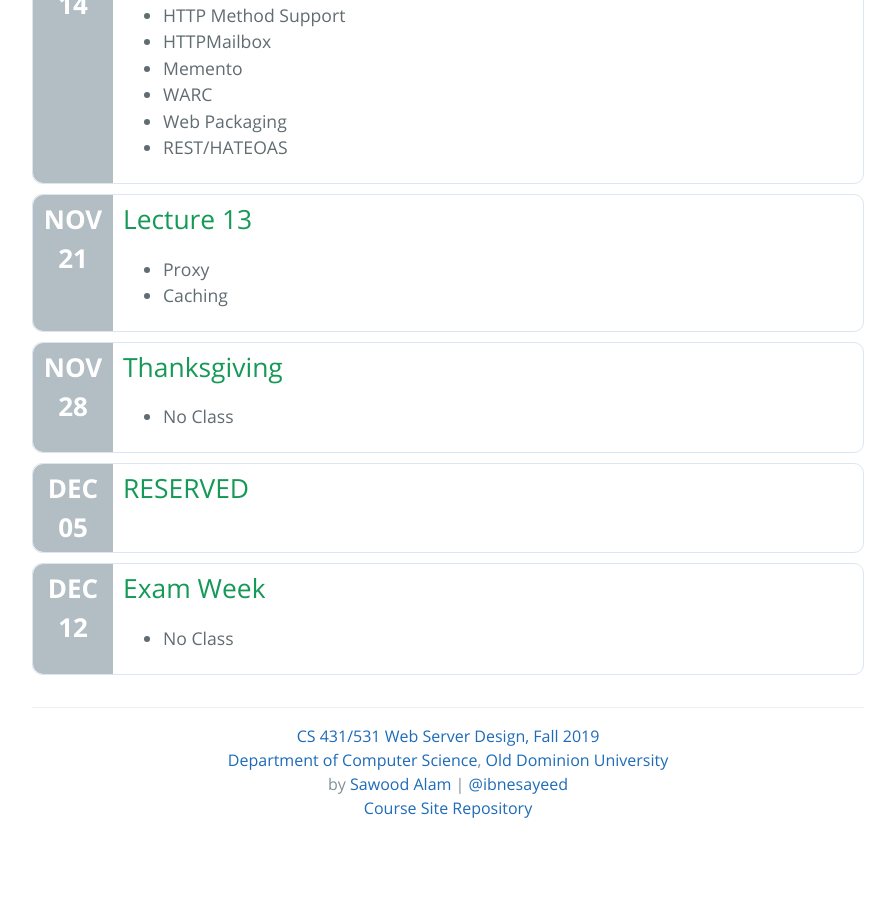
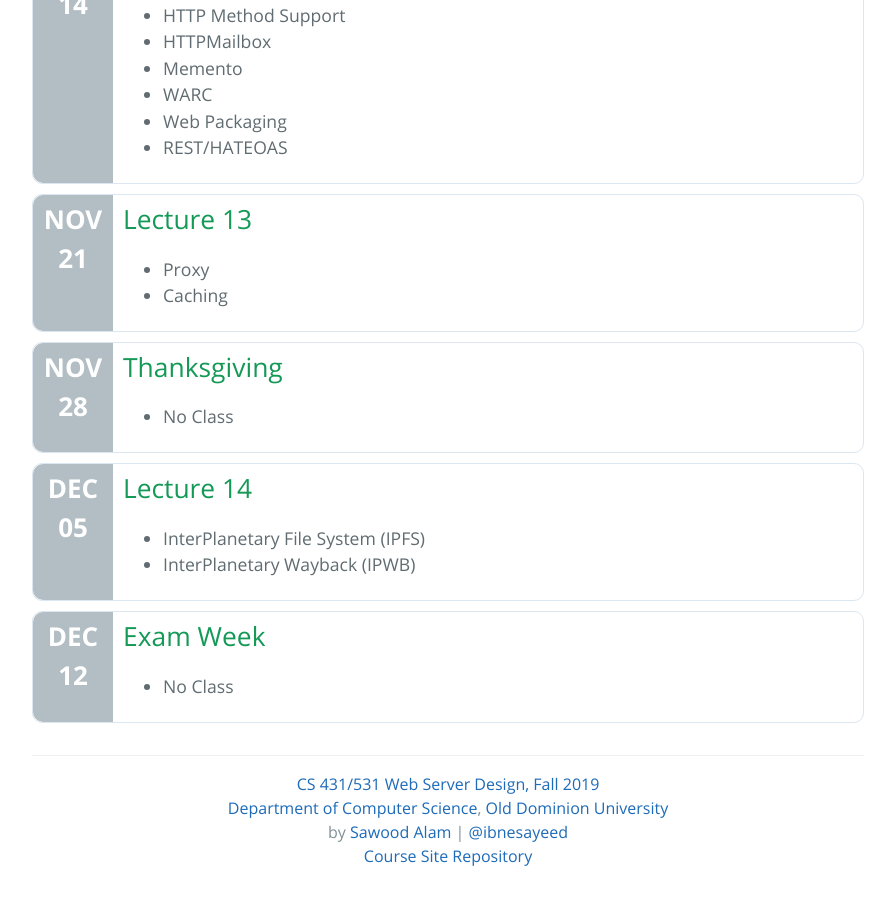
Before and after one commit to cs531-f19/cs531-f19.github.io, a Jekyll site: the page built from lectures.md, in a window 1280 px wide and 900 px high, scrolled down 2801 px. Shown: the whole window, without its empty margins (192-1087 px from the left). Built offline with Jekyll 4.4.1, drawn with Linux system fonts in a browser that asks for light colours; the repository's description, which GitHub fills in, is left out; before the commit the page ends 3653 px from its top, so only the background shows below that.

Commit message:
Add Lecture 14 schedule

```diff
--- a/_data/lectures.yml
+++ b/_data/lectures.yml
@@ -151,8 +151,11 @@
   date: 2019-11-28
   topics:
     - No Class
-- title: RESERVED
+- title: Lecture 14
   date: 2019-12-05
+  topics:
+    - InterPlanetary File System (IPFS)
+    - InterPlanetary Wayback (IPWB)
 - title: Exam Week
   date: 2019-12-12
   topics:
```
